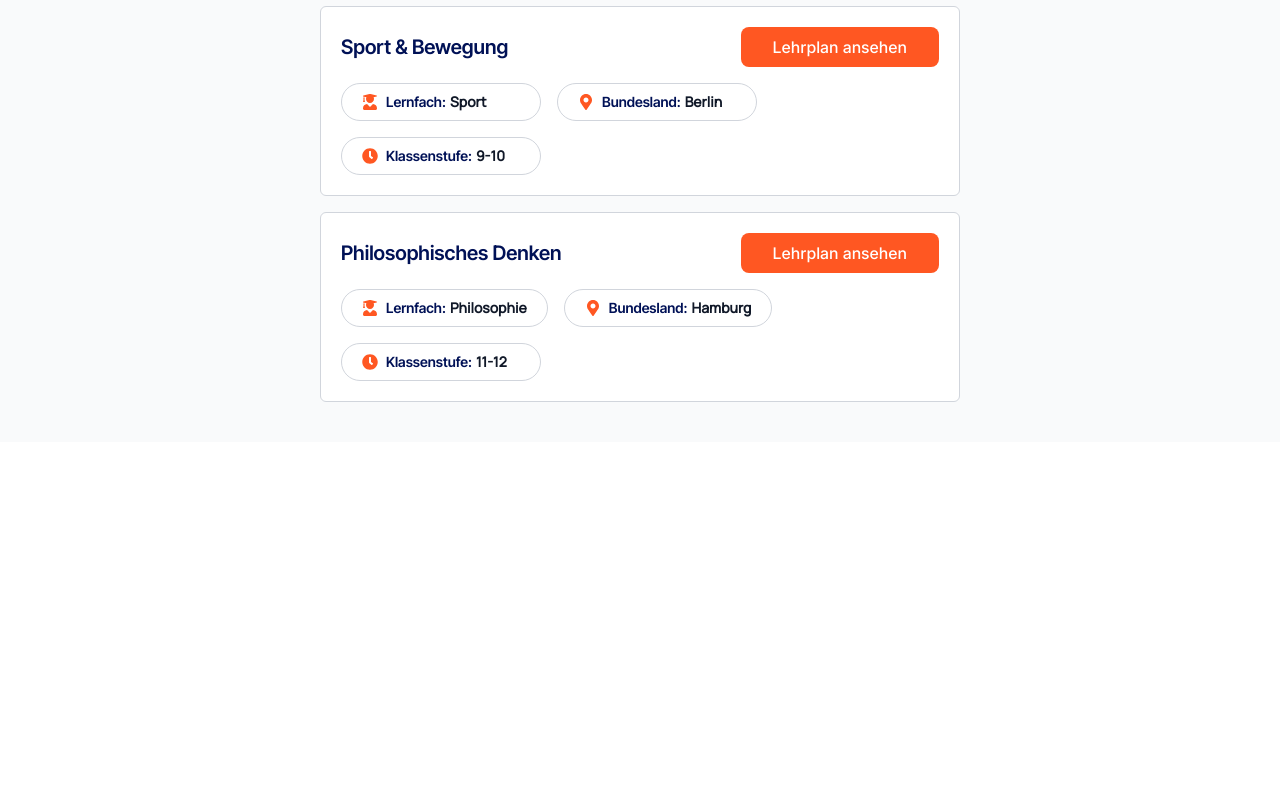
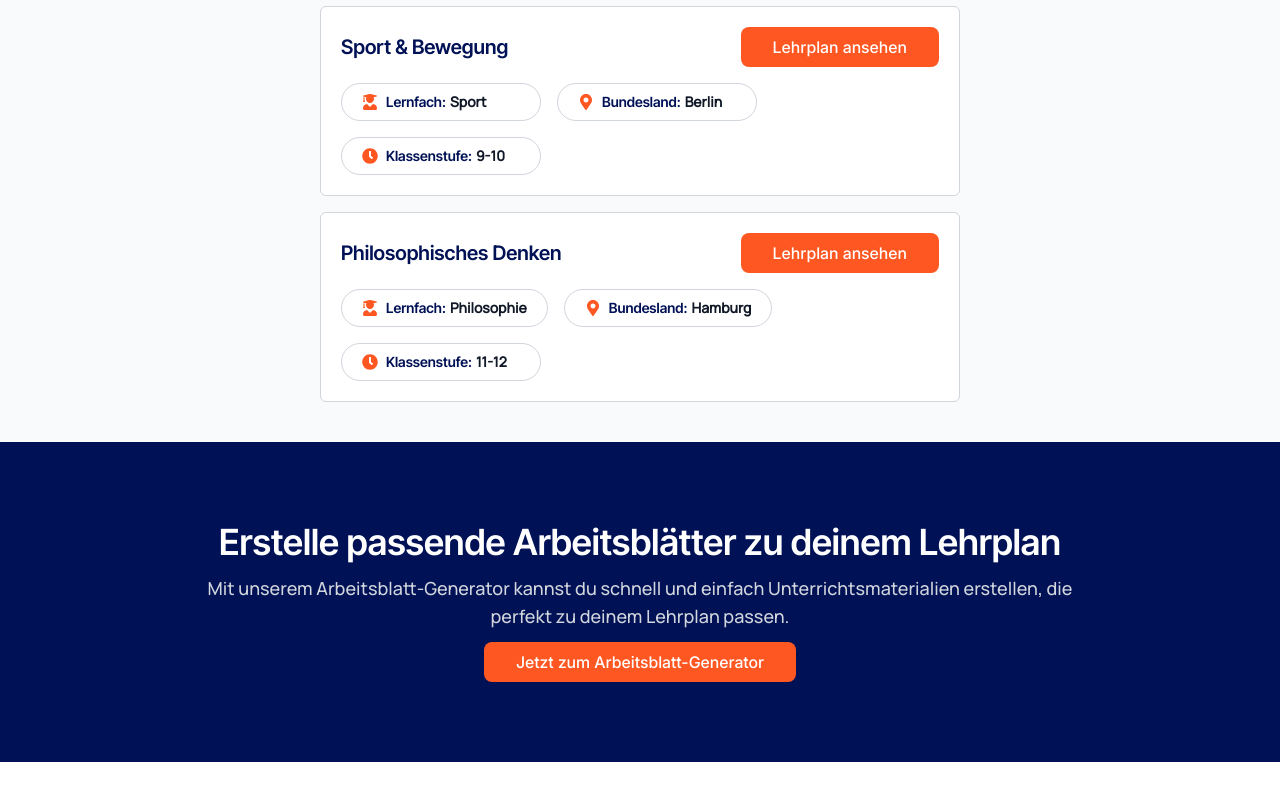
Before and after one commit to SmashSkills/SmashSkills, a React (Vite) app in the folder frontend/: page /curricula-not-registered in a window 1280 px wide. Shown: the part 2608-3408 px from the top of the page. Before the commit the page ends 3210 px from the top, so only its background shows below. Built offline with nearby package versions, Linux system fonts and the light colour scheme.

Commit message:
adjusted curricula_not_registered

```diff
--- a/frontend/src/layouts/page_layouts/explanation.tsx
+++ b/frontend/src/layouts/page_layouts/explanation.tsx
@@ -31,7 +31,7 @@ const LayoutExplanation: React.FC<LayoutExplanationProps> = ({ items }) => {
   useEffect(() => {
     if (!emblaApi) return;
     emblaApi.on("scroll", onScroll);
-    emblaApi.scrollTo(0); // Start at the first card
+    emblaApi.scrollTo(0);
     onScroll();
   }, [emblaApi, onScroll]);
 
--- a/frontend/src/pages/curricula_not_registered.tsx
+++ b/frontend/src/pages/curricula_not_registered.tsx
@@ -2,6 +2,7 @@ import React, { useState } from "react";
 import ButtonFilterDropdown from "../components/ui_elements/buttons/button_filter_dropdown";
 import CardCurriculumShowcase from "../components/ui_elements/cards/card_curriculum_showcase";
 import BackgroundCurvedTransition from "../components/visuals/background_curved_transition";
+import LayoutBannerLowerHook from "../layouts/banner/lower_hook_banner";
 import { FaClock, FaMapMarkerAlt, FaUserGraduate } from "react-icons/fa";
 
 const CurriculaNotRegistered: React.FC = () => {
@@ -240,6 +241,14 @@ const CurriculaNotRegistered: React.FC = () => {
           </div>
         </div>
       </div>
+      <div className="relative flex py-20 px-50 bg-secondary justify-center Z-10">
+        <LayoutBannerLowerHook
+          title="Erstelle passende Arbeitsblätter zu deinem Lehrplan"
+          text="Mit unserem Arbeitsblatt-Generator kannst du schnell und einfach Unterrichtsmaterialien erstellen, die perfekt zu deinem Lehrplan passen."
+          buttonTitle="Jetzt zum Arbeitsblatt-Generator"
+          classNameWrapper="flex flex-col items-center text-center"
+        />
+      </div>
     </div>
   );
 };
--- a/frontend/src/pages/home.tsx
+++ b/frontend/src/pages/home.tsx
@@ -5,7 +5,6 @@ import LayoutGoals from "../layouts/page_layouts/goals";
 import IlluParallax from "../assets/illustrations/illu_parallax.svg";
 import LayoutCurriculumHighlights from "../layouts/page_layouts/curriculum_highlights";
 import LayoutBannerLowerHook from "../layouts/banner/lower_hook_banner";
-import BackgroundCurvedTransition from "../components/visuals/background_curved_transition";
 import { TiFlashOutline } from "react-icons/ti";
 import { CiClock2 } from "react-icons/ci";
 import { FiUsers } from "react-icons/fi";
```
